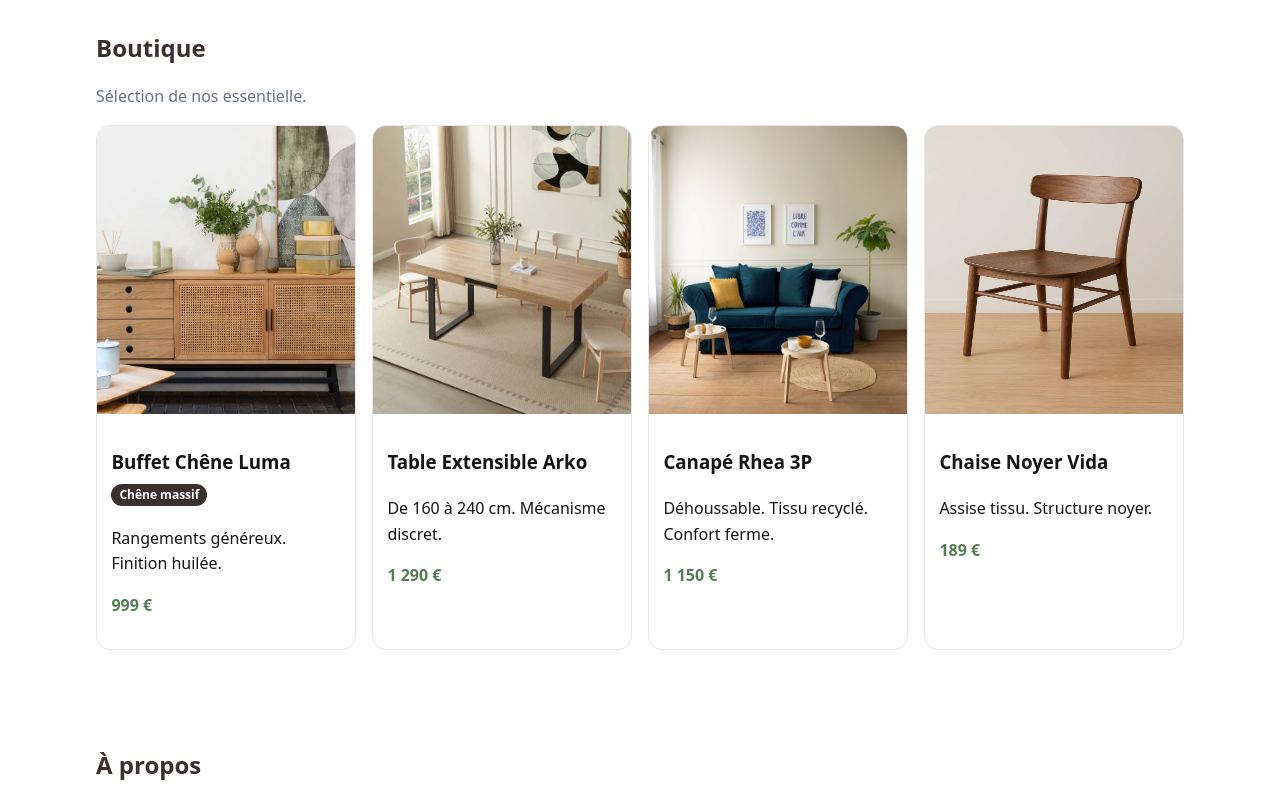
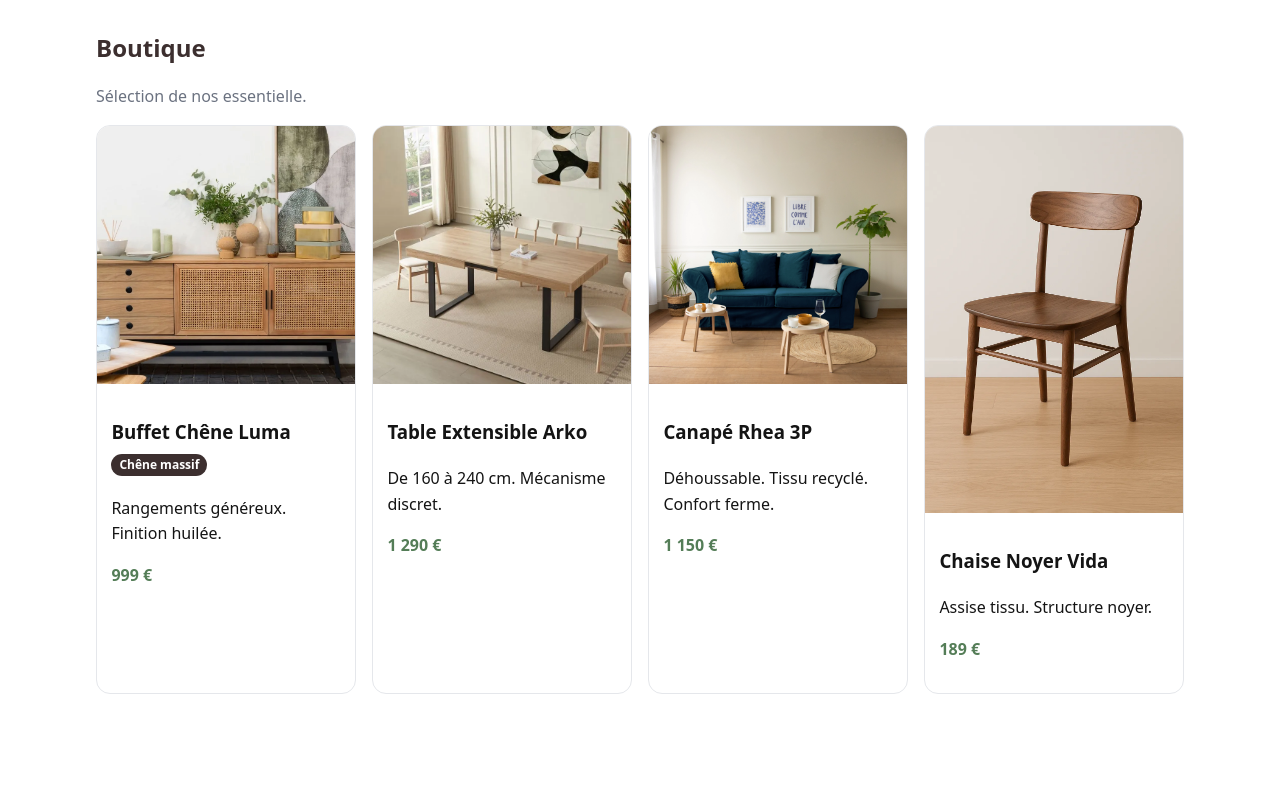
Before and after one commit to lucadotty06-commits/meubles-and-CO, a plain HTML site: page index.html in a window 1280 px wide. Shown: the part 800-1587 px from the top of the page. Drawn offline with Linux system fonts and the light colour scheme.

Commit message:
troisième améliorations

```diff
--- a/assets/css/style.css
+++ b/assets/css/style.css
@@ -165,10 +165,6 @@ nav a:is(:hover, :focus-visible) {
     display: grid;
     place-items: center;
     color: #555
-}
-
-.article-image-placeholder {
-    height: 18rem;
 }
 
 section {
--- a/index.html
+++ b/index.html
@@ -51,7 +51,7 @@
 
                         <div class="cards" role="list">
                               <article class="card" role="listitem">
-                                    <img src="assets/img/buffet_chene_luma.webp" alt="Buffet en chêne 3 portes" class="article-image-placeholder">
+                                    <img src="assets/img/buffet_chene_luma.webp" alt="Buffet en chêne 3 portes">
                                     <div class="body">
                                           <h3>Buffet Chêne Luma <span class="badge">Chêne massif</span></h3>
                                           <p>Rangements généreux. Finition huilée.</p>
@@ -61,7 +61,7 @@
                               </article>
 
                               <article class="card" role="listitem">
-                                    <img src="assets/img/table-extensible-arko.webp" alt="Table extensible en bois clair" class="article-image-placeholder">
+                                    <img src="assets/img/table-extensible-arko.webp" alt="Table extensible en bois clair">
                                     <div class="body">
                                           <h3>Table Extensible Arko</h3>
                                           <p>De 160 à 240 cm. Mécanisme discret.</p>
@@ -70,7 +70,7 @@
                               </article>
 
                               <article class="card" role="listitem">
-                                    <img src="assets/img/canape_rhea_3p.webp" alt="Canapé 3 places en tissu gris" class="article-image-placeholder">
+                                    <img src="assets/img/canape_rhea_3p.webp" alt="Canapé 3 places en tissu gris">
                                     <div class="body">
                                           <h3>Canapé Rhea 3P</h3>
                                           <p>Déhoussable. Tissu recyclé. Confort ferme.</p>
@@ -79,7 +79,7 @@
                               </article>
 
                               <article class="card" role="listitem">
-                                    <img src="assets/img/chaise_noyer.webp" alt="Chaise en noyer avec assise en tissu" class="article-image-placeholder">
+                                    <img src="assets/img/chaise_noyer.webp" alt="Chaise en noyer avec assise en tissu">
                                     <div class="body">
                                           <h3>Chaise Noyer Vida</h3>
                                           <p>Assise tissu. Structure noyer.</p>
```
